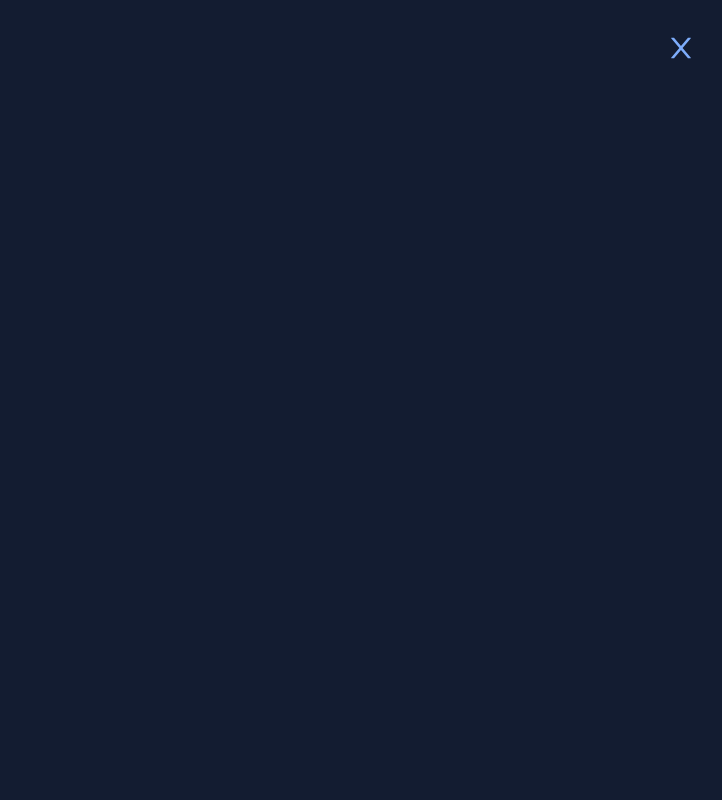
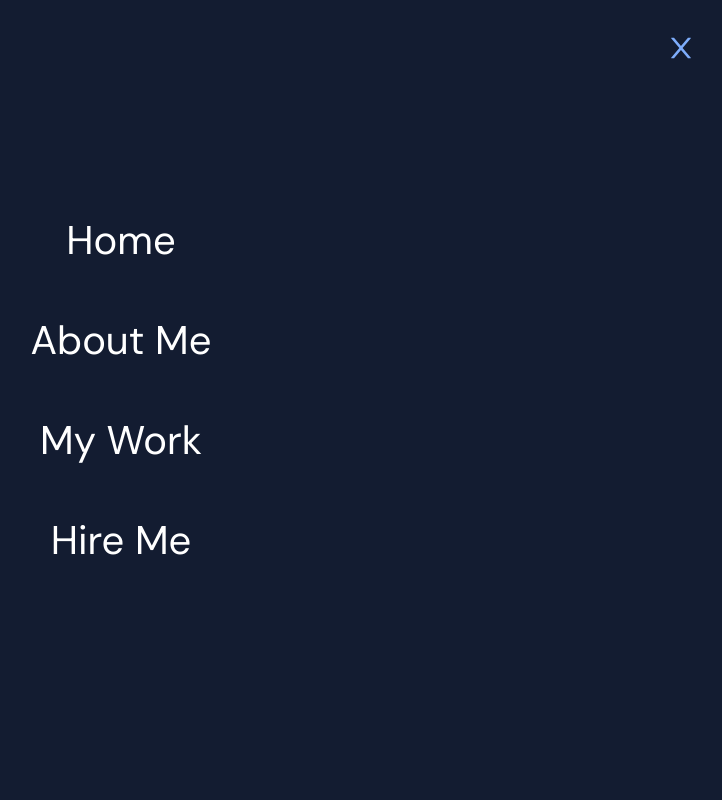
Before and after one commit to Hisoka37/My_Portfolio, a React (Vite) app: page / in a window 1280 px wide. Both pictures are taken after a click on the link 1200 px from the left and 40 px from the top of the page. Shown: the top 800 px of the page, without its empty margins (519-1241 px from the left). Built offline with nearby package versions, Linux system fonts and the light colour scheme; the HTML template or start-up script is replaced by a standard one.

Commit message:
Add Navbar LInks

```diff
--- a/src/components/Footer.jsx
+++ b/src/components/Footer.jsx
@@ -15,7 +15,7 @@ import { ContactForm, FormLabel, FormInput } from '../styles/Footer.styled.js';
 export const Footer = () => {
   return (
         <PaddingContainer
-            id='contact'
+            id='Contact'
             top='5%'
             bottom = '10%'
         >
--- a/src/components/layouts/NavMenu.jsx
+++ b/src/components/layouts/NavMenu.jsx
@@ -4,8 +4,9 @@ import {
     Container,
     BlueText
     } from "../../styles/Global.styled"
-import { NavbarContainer, Logo, MenuIcon, NavMenuContainer } from "../../styles/Navbar.styled"
+import { NavbarContainer, Logo, MenuIcon, NavMenuContainer, MenuItem } from "../../styles/Navbar.styled"
 import { AiOutlineClose} from 'react-icons/ai'
+import { NavLinks } from "../../utils/MyData"
 
 
 export const NavMenu = ({ setOpenMenu }) => {
@@ -18,6 +19,26 @@ export const NavMenu = ({ setOpenMenu }) => {
             </MenuIcon>
             </FlexContainer>
         </PaddingContainer>
+
+        { /* */}
+
+        <PaddingContainer top = '8%'>
+          <FlexContainer
+            direction = 'column'
+            align='center'
+          >
+
+          {NavLinks.map((link) => (
+              <MenuItem
+              key={link.id}
+              href={`#${link.href}`}
+              onClick={() => setOpenMenu(false)}
+              >{link.name} </MenuItem>
+          ))}
+          </FlexContainer>
+        </PaddingContainer>
+
+
     </NavMenuContainer>
   )
 }
--- a/src/styles/Footer.styled.js
+++ b/src/styles/Footer.styled.js
@@ -12,9 +12,10 @@ export const FormLabel = styled.p`
 export const FormInput = styled.input`
     width: 100%;
     background-color: ${({ theme }) => theme.colors.primary_light};
-    border: 1px solod ${({ theme }) => theme.colors.para_text_color};
+    border: 1px solid #fff;
+    border-radius: 0.8rem;
     color: ${({ theme }) => theme.colors.para_text_color};
-    border-radius: 5px;
+    /* border-radius: 5px; */
     padding: 15px;
 
     &::placeholder {
--- a/src/styles/Navbar.styled.js
+++ b/src/styles/Navbar.styled.js
@@ -33,3 +33,11 @@ export const NavMenuContainer = styled.div`
     background-color: ${({ theme }) => theme.colors.primary_light};
     z-index: 1;
 `
+
+export const MenuItem = styled.a`
+    color: #fff;
+    font-size: 2.5rem;
+    margin-top: 3rem;
+    cursor: pointer;
+    text-decoration: none;
+`
--- a/src/utils/MyData.js
+++ b/src/utils/MyData.js
@@ -38,3 +38,26 @@ export const projectsDetails = [
     }
 
 ]
+
+export const NavLinks = [
+    {
+        id:0,
+        name: 'Home',
+        href: 'Home'
+    },
+    {
+        id:1,
+        name: 'About Me',
+        href: 'Skills'
+    },
+    {
+        id:0,
+        name: 'My Work',
+        href: 'Projects'
+    },
+    {
+        id:0,
+        name: 'Hire Me',
+        href: 'Contact'
+    },
+]
```
